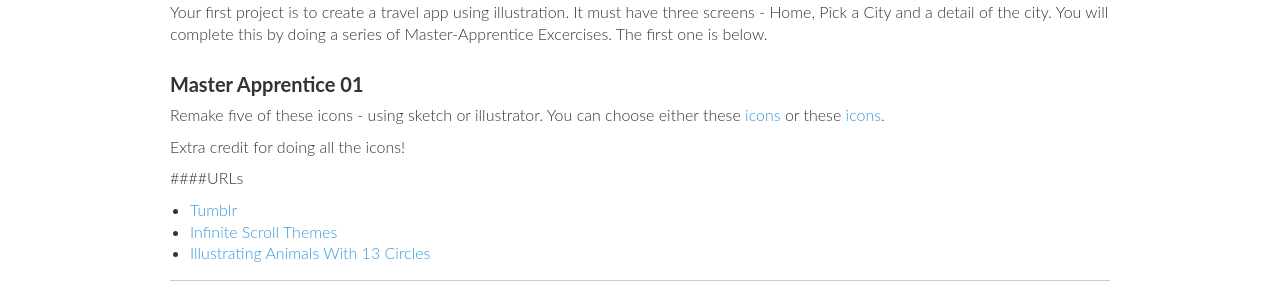
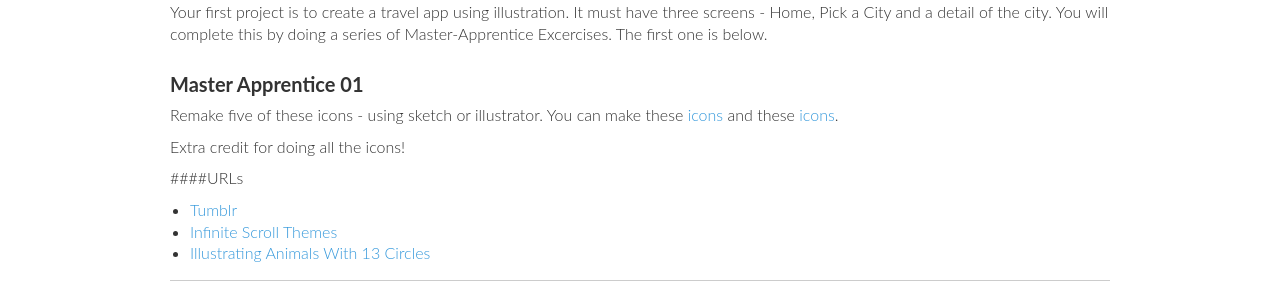
Before and after one commit to ixdbelfast/ixdbelfast.github.io, a Jekyll site: the page built from modules/IXD104/IXD104.md, in a window 1280 px wide and 900 px high, scrolled down 1494 px. Shown: the part 155-455 px from the top of the window. Built offline with Jekyll 4.4.1, drawn with Linux system fonts in a browser that asks for light colours; our own code applies the rules of GitHub Pages for plain Markdown files.

Commit message:
Update images

```diff
--- a/modules/IXD104/IXD104.md
+++ b/modules/IXD104/IXD104.md
@@ -51,7 +51,7 @@ We also introduced the idea of a Master-Apprentice model of learning, learning b
 Your first project is to create a travel app using illustration. It must have three screens - Home, Pick a City and a detail of the city.  You will complete this by doing a series of Master-Apprentice Excercises. The first one is below.
 
 ### Master Apprentice 01
-Remake five of these icons - using sketch or illustrator.  You can choose either these [icons](https://www.dropbox.com/s/xaxy2cvuvq3k7qg/travel_icons_1x.jpg?dl=0) or these [icons](https://www.dropbox.com/s/lqsjvwpdlvf7ion/travel-icons_1x.png?dl=0).
+Remake five of these icons - using sketch or illustrator.  You can make these [icons](https://www.dropbox.com/s/x6gkh3ot1ret0if/travel-icons_1x.png?dl=0) and these [icons](https://www.dropbox.com/s/eq58fehf99wxk0q/shot_1-19.jpg?dl=0).
 
 Extra credit for doing all the icons!
 
```
